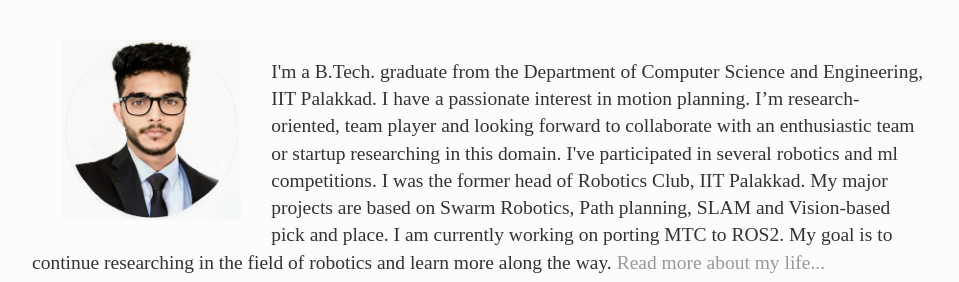
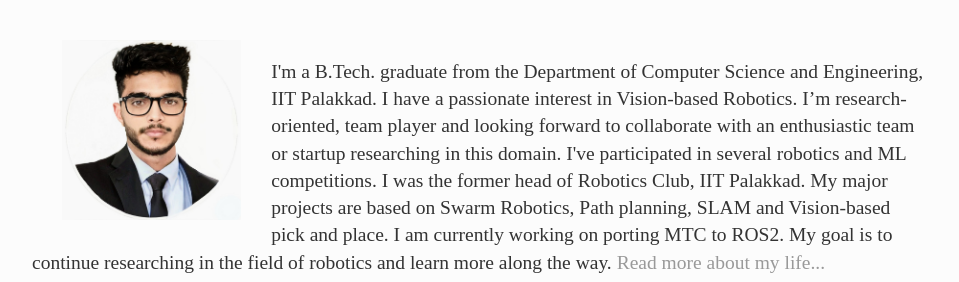
Before and after one commit to iamrajee/iamrajee.github.io, a Jekyll site: the page built from index.html, in a window 1280 px wide. Shown: the part 267-549 px from the top of the page, without its empty margins (160-1119 px from the left). Built offline with Jekyll 4.4.1, drawn with Linux system fonts in a browser that asks for light colours.

Commit message:
Update index.html

```diff
--- a/index.html
+++ b/index.html
@@ -8,10 +8,10 @@ title: Rajendra Singh
 <!-- 	height="230" width="185" -->
 	<font size="2.5"><p><img src="images/Profile_round_faceapp.jpg" style='height: 20%; width: 20%' align="left" border="0" HSPACE="30" VSPACE="10" />
 		<br/>I'm a B.Tech. graduate from the Department of Computer Science and Engineering, IIT Palakkad.
-		I have a passionate interest in motion planning.
+		I have a passionate interest in Vision-based Robotics.
 <!-- 		I'm passionate about vision-based robotics. -->
 		I’m research-oriented, team player and looking forward to collaborate with an enthusiastic team or startup researching in this domain.
-		I've participated in several robotics and ml competitions. I was the former head of Robotics Club, IIT Palakkad.
+		I've participated in several robotics and ML competitions. I was the former head of Robotics Club, IIT Palakkad.
 		My major projects are based on Swarm Robotics, Path planning, SLAM and Vision-based pick and place.
 		I am currently working on porting MTC to ROS2. My goal is to continue researching in the field of robotics and learn more along the way.
 		<a href="/about">Read more about my life...</a></p>
```
